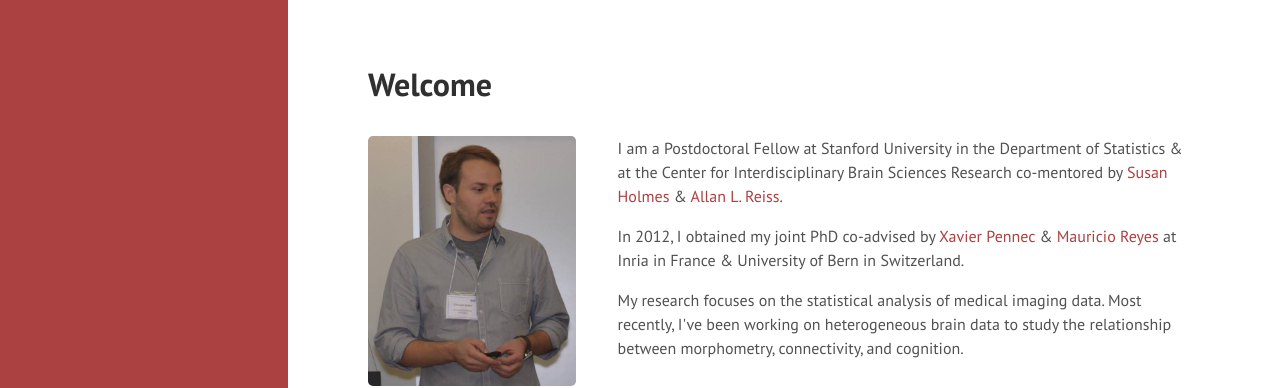
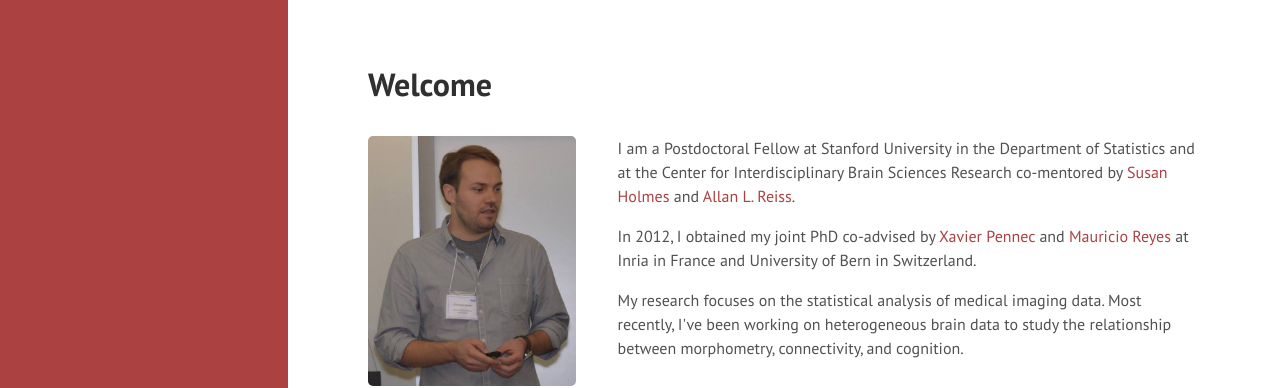
Before and after one commit to ChristofSeiler/ChristofSeiler.github.io, a Jekyll site: the page built from index.html, in a window 1280 px wide. Shown: the top 388 px of the page. Built offline with Jekyll 4.4.1, drawn with Linux system fonts in a browser that asks for light colours; the list of posts is cut into pages by our own code.

Commit message:
replace ands

```diff
--- a/index.html
+++ b/index.html
@@ -37,9 +37,9 @@
         <img src="public/Me.JPG" alt="" border="0" width="300" />
     </div>
     <div class="right">
-        <p>I am a Postdoctoral Fellow at Stanford University in the Department of Statistics &amp; at the Center for Interdisciplinary Brain Sciences Research
-        co-mentored by <a href="http://www-stat.stanford.edu/~susan/">Susan Holmes</a> &amp; <a href="https://med.stanford.edu/profiles/allan-reiss">Allan L. Reiss</a>.</p>
-        <p>In 2012, I obtained my joint PhD co-advised by <a href="http://www-sop.inria.fr/members/Xavier.Pennec/">Xavier Pennec</a> &amp; <a href="http://www.mauricioreyes.me/">Mauricio Reyes</a> at Inria in France &amp; University of Bern in Switzerland.</p>
+        <p>I am a Postdoctoral Fellow at Stanford University in the Department of Statistics and at the Center for Interdisciplinary Brain Sciences Research
+        co-mentored by <a href="http://www-stat.stanford.edu/~susan/">Susan Holmes</a> and <a href="https://med.stanford.edu/profiles/allan-reiss">Allan L. Reiss</a>.</p>
+        <p>In 2012, I obtained my joint PhD co-advised by <a href="http://www-sop.inria.fr/members/Xavier.Pennec/">Xavier Pennec</a> and <a href="http://www.mauricioreyes.me/">Mauricio Reyes</a> at Inria in France and University of Bern in Switzerland.</p>
         <p>My research focuses on the statistical analysis of medical imaging data. Most recently, I've been working on heterogeneous brain data to study the relationship between morphometry, connectivity, and cognition.
     </div>
 </div>
```
